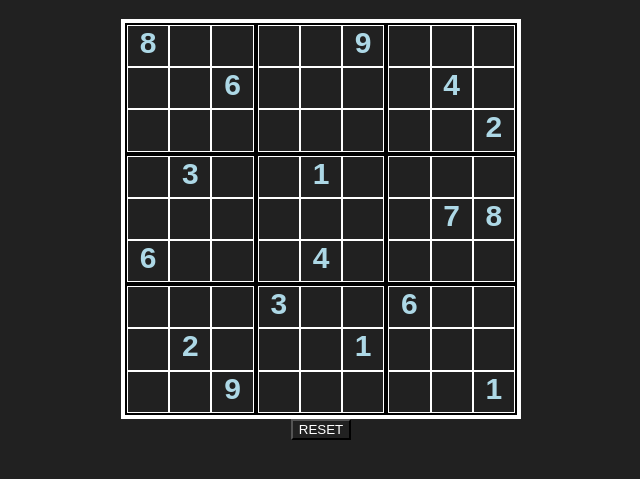
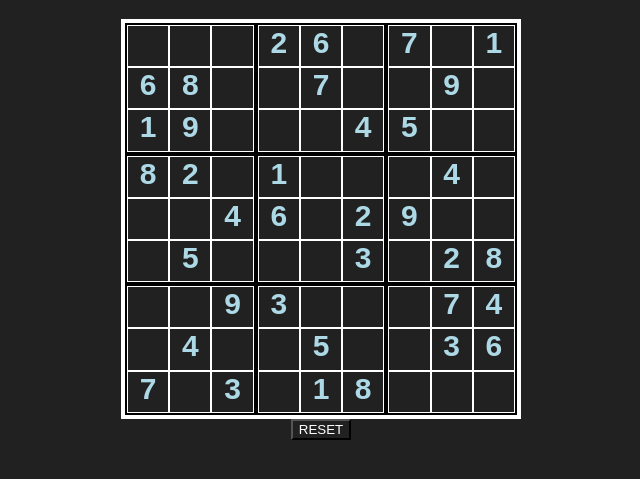
Before and after one commit to Gaurav-maxcode/Sudoku-Project-3rdsem, a plain HTML site: page Index.html in a window 1280 px wide. Shown: the part 69-548 px from the top of the page, without its empty margins (319-959 px from the left). Drawn offline with Linux system fonts and the light colour scheme; some packages are replaced by stand-ins of ours; a script that the page names is missing.

Commit message:
re-entering preset inputs

```diff
--- a/Index.html
+++ b/Index.html
@@ -15,15 +15,14 @@
         <!-- BOX 1 -->
         <div class="box" id="box_1_1">
           <div class="smallbox" id="smallbox_1_1">
-            <div class="setInput">8</div>
-            <!-- <input
+            <input
               type="text"
               class="input-number"
               id="cell_1_1"
               maxlength="1"
               inputmode="numeric"
               pattern="[1-9]"
-            /> -->
+            />
           </div>
           <div class="smallbox" id="smallbox_1_2">
             <input
@@ -47,56 +46,59 @@
           </div>
 
           <div class="smallbox" id="smallbox_2_1">
-            <input
+            <div class="setInput">6</div>
+            <!-- <input
               type="text"
               class="input-number"
               id="cell_2_1"
               maxlength="1"
               inputmode="numeric"
               pattern="[1-9]"
-            />
+            /> -->
           </div>
           <div class="smallbox" id="smallbox_2_2">
-            <input
+            <div class="setInput">8</div>
+            <!-- <input
               type="text"
               class="input-number"
               id="cell_2_2"
               maxlength="1"
               inputmode="numeric"
               pattern="[1-9]"
-            />
+            /> -->
           </div>
           <div class="smallbox" id="smallbox_2_3">
-            <div class="setInput">6</div>
-            <!-- <input
+            <input
               type="text"
               class="input-number"
               id="cell_2_3"
               maxlength="1"
               inputmode="numeric"
               pattern="[1-9]"
-            /> -->
+            />
           </div>
 
           <div class="smallbox" id="smallbox_3_1">
-            <input
+            <div class="setInput">1</div>
+            <!-- <input
               type="text"
               class="input-number"
               id="cell_3_1"
               maxlength="1"
               inputmode="numeric"
               pattern="[1-9]"
-            />
+            /> -->
           </div>
           <div class="smallbox" id="smallbox_3_2">
-            <input
+            <div class="setInput">9</div>
+            <!-- <input
               type="text"
               class="input-number"
               id="cell_3_2"
               maxlength="1"
               inputmode="numeric"
               pattern="[1-9]"
-            />
+            /> -->
           </div>
           <div class="smallbox" id="smallbox_3_3">
             <input
@@ -113,35 +115,36 @@
         <!-- BOX 2 -->
         <div class="box" id="box_1_2">
           <div class="smallbox" id="smallbox_1_4">
-            <input
+            <div class="setInput">2</div>
+            <!-- <input
               type="text"
               class="input-number"
               id="cell_1_4"
               maxlength="1"
               inputmode="numeric"
               pattern="[1-9]"
-            />
+            /> -->
           </div>
           <div class="smallbox" id="smallbox_1_5">
-            <input
+            <div class="setInput">6</div>
+            <!-- <input
               type="text"
               class="input-number"
               id="cell_1_5"
               maxlength="1"
               inputmode="numeric"
               pattern="[1-9]"
-            />
+            /> -->
           </div>
           <div class="smallbox" id="smallbox_1_6">
-            <div class="setInput">9</div>
-            <!-- <input
+            <input
               type="text"
               class="input-number"
               id="cell_1_6"
               maxlength="1"
               inputmode="numeric"
               pattern="[1-9]"
-            /> -->
+            />
           </div>
 
           <div class="smallbox" id="smallbox_2_4">
@@ -155,14 +158,15 @@
             />
           </div>
           <div class="smallbox" id="smallbox_2_5">
-            <input
+            <div class="setInput">7</div>
+            <!-- <input
               type="text"
               class="input-number"
               id="cell_2_5"
               maxlength="1"
               inputmode="numeric"
               pattern="[1-9]"
-            />
+            /> -->
           </div>
           <div class="smallbox" id="smallbox_2_6">
             <input
@@ -196,28 +200,30 @@
             />
           </div>
           <div class="smallbox" id="smallbox_3_6">
-            <input
+            <div class="setInput">4</div>
+            <!-- <input
               type="text"
               class="input-number"
               id="cell_3_6"
               maxlength="1"
               inputmode="numeric"
               pattern="[1-9]"
-            />
+            /> -->
           </div>
         </div>
 
         <!-- BOX 3 -->
         <div class="box" id="box_1_3">
           <div class="smallbox" id="smallbox_1_7">
-            <input
+            <div class="setInput">7</div>
+            <!-- <input
               type="text"
               class="input-number"
               id="cell_1_7"
               maxlength="1"
               inputmode="numeric"
               pattern="[1-9]"
-            />
+            /> -->
           </div>
           <div class="smallbox" id="smallbox_1_8">
             <input
@@ -230,14 +236,15 @@
             />
           </div>
           <div class="smallbox" id="smallbox_1_9">
-            <input
+            <div class="setInput">1</div>
+            <!-- <input
               type="text"
               class="input-number"
               id="cell_1_9"
               maxlength="1"
               inputmode="numeric"
               pattern="[1-9]"
-            />
+            /> -->
           </div>
 
           <div class="smallbox" id="smallbox_2_7">
@@ -251,7 +258,7 @@
             />
           </div>
           <div class="smallbox" id="smallbox_2_8">
-            <div class="setInput">4</div>
+            <div class="setInput">9</div>
             <!-- <input
               type="text"
               class="input-number"
@@ -273,14 +280,15 @@
           </div>
 
           <div class="smallbox" id="smallbox_3_7">
-            <input
+            <div class="setInput">5</div>
+            <!-- <input
               type="text"
               class="input-number"
               id="cell_3_7"
               maxlength="1"
               inputmode="numeric"
               pattern="[1-9]"
-            />
+            /> -->
           </div>
           <div class="smallbox" id="smallbox_3_8">
             <input
@@ -293,32 +301,32 @@
             />
           </div>
           <div class="smallbox" id="smallbox_3_9">
-            <div class="setInput">2</div>
-            <!-- <input
+            <input
               type="text"
               class="input-number"
               id="cell_3_9"
               maxlength="1"
               inputmode="numeric"
               pattern="[1-9]"
-            /> -->
+            />
           </div>
         </div>
 
         <!-- BOX 4 -->
         <div class="box" id="box_2_1">
           <div class="smallbox" id="smallbox_4_1">
-            <input
+            <div class="setInput">8</div>
+            <!-- <input
               type="text"
               class="input-number"
               id="cell_4_1"
               maxlength="1"
               inputmode="numeric"
               pattern="[1-9]"
-            />
+            /> -->
           </div>
           <div class="smallbox" id="smallbox_4_2">
-            <div class="setInput">3</div>
+            <div class="setInput">2</div>
             <!-- <input
               type="text"
               class="input-number"
@@ -360,36 +368,37 @@
             />
           </div>
           <div class="smallbox" id="smallbox_5_3">
-            <input
+            <div class="setInput">4</div>
+            <!-- <input
               type="text"
               class="input-number"
               id="cell_5_3"
               maxlength="1"
               inputmode="numeric"
               pattern="[1-9]"
-            />
+            /> -->
           </div>
 
           <div class="smallbox" id="smallbox_6_1">
-            <div class="setInput">6</div>
-            <!-- <input
+            <input
               type="text"
               class="input-number"
               id="cell_6_1"
               maxlength="1"
               inputmode="numeric"
               pattern="[1-9]"
-            /> -->
+            />
           </div>
           <div class="smallbox" id="smallbox_6_2">
-            <input
+            <div class="setInput">5</div>
+            <!-- <input
               type="text"
               class="input-number"
               id="cell_6_2"
               maxlength="1"
               inputmode="numeric"
               pattern="[1-9]"
-            />
+            /> -->
           </div>
           <div class="smallbox" id="smallbox_6_3">
             <input
@@ -406,25 +415,25 @@
         <!-- BOX 5 -->
         <div class="box" id="box_2_2">
           <div class="smallbox" id="smallbox_4_4">
-            <input
+            <div class="setInput">1</div>
+            <!-- <input
               type="text"
               class="input-number"
               id="cell_4_4"
               maxlength="1"
               inputmode="numeric"
               pattern="[1-9]"
-            />
+            /> -->
           </div>
           <div class="smallbox" id="smallbox_4_5">
-            <div class="setInput">1</div>
-            <!-- <input
+            <input
               type="text"
               class="input-number"
               id="cell_4_5"
               maxlength="1"
               inputmode="numeric"
               pattern="[1-9]"
-            /> -->
+            />
           </div>
           <div class="smallbox" id="smallbox_4_6">
             <input
@@ -438,14 +447,15 @@
           </div>
 
           <div class="smallbox" id="smallbox_5_4">
-            <input
+            <div class="setInput">6</div>
+            <!-- <input
               type="text"
               class="input-number"
               id="cell_5_4"
               maxlength="1"
               inputmode="numeric"
               pattern="[1-9]"
-            />
+            /> -->
           </div>
           <div class="smallbox" id="smallbox_5_5">
             <input
@@ -458,14 +468,15 @@
             />
           </div>
           <div class="smallbox" id="smallbox_5_6">
-            <input
+            <div class="setInput">2</div>
+            <!-- <input
               type="text"
               class="input-number"
               id="cell_5_6"
               maxlength="1"
               inputmode="numeric"
               pattern="[1-9]"
-            />
+            /> -->
           </div>
 
           <div class="smallbox" id="smallbox_6_4">
@@ -479,25 +490,25 @@
             />
           </div>
           <div class="smallbox" id="smallbox_6_5">
-            <div class="setInput">4</div>
-            <!-- <input
+            <input
               type="text"
               class="input-number"
               id="cell_6_5"
               maxlength="1"
               inputmode="numeric"
               pattern="[1-9]"
-            /> -->
+            />
           </div>
           <div class="smallbox" id="smallbox_6_6">
-            <input
+            <div class="setInput">3</div>
+            <!-- <input
               type="text"
               class="input-number"
               id="cell_6_6"
               maxlength="1"
               inputmode="numeric"
               pattern="[1-9]"
-            />
+            /> -->
           </div>
         </div>
 
@@ -514,14 +525,15 @@
             />
           </div>
           <div class="smallbox" id="smallbox_4_8">
-            <input
+            <div class="setInput">4</div>
+            <!-- <input
               type="text"
               class="input-number"
               id="cell_4_8"
               maxlength="1"
               inputmode="numeric"
               pattern="[1-9]"
-            />
+            /> -->
           </div>
           <div class="smallbox" id="smallbox_4_9">
             <input
@@ -535,36 +547,35 @@
           </div>
 
           <div class="smallbox" id="smallbox_5_7">
-            <input
+            <div class="setInput">9</div>
+            <!-- <input
               type="text"
               class="input-number"
               id="cell_5_7"
               maxlength="1"
               inputmode="numeric"
               pattern="[1-9]"
-            />
+            /> -->
           </div>
           <div class="smallbox" id="smallbox_5_8">
-            <div class="setInput">7</div>
-            <!-- <input
+            <input
               type="text"
               class="input-number"
               id="cell_5_8"
               maxlength="1"
               inputmode="numeric"
               pattern="[1-9]"
-            /> -->
+            />
           </div>
           <div class="smallbox" id="smallbox_5_9">
-            <div class="setInput">8</div>
-            <!-- <input
+            <input
               type="text"
               class="input-number"
               id="cell_5_9"
               maxlength="1"
               inputmode="numeric"
               pattern="[1-9]"
-            /> -->
+            />
           </div>
 
           <div class="smallbox" id="smallbox_6_7">
@@ -578,24 +589,26 @@
             />
           </div>
           <div class="smallbox" id="smallbox_6_8">
-            <input
+            <div class="setInput">2</div>
+            <!-- <input
               type="text"
               class="input-number"
               id="cell_6_8"
               maxlength="1"
               inputmode="numeric"
               pattern="[1-9]"
-            />
+            /> -->
           </div>
           <div class="smallbox" id="smallbox_6_9">
-            <input
+            <div class="setInput">8</div>
+            <!-- <input
               type="text"
               class="input-number"
               id="cell_6_9"
               maxlength="1"
               inputmode="numeric"
               pattern="[1-9]"
-            />
+            /> -->
           </div>
         </div>
 
@@ -622,14 +635,15 @@
             />
           </div>
           <div class="smallbox" id="smallbox_7_3">
-            <input
+            <div class="setInput">9</div>
+            <!-- <input
               type="text"
               class="input-number"
               id="cell_7_3"
               maxlength="1"
               inputmode="numeric"
               pattern="[1-9]"
-            />
+            /> -->
           </div>
 
           <div class="smallbox" id="smallbox_8_1">
@@ -643,7 +657,7 @@
             />
           </div>
           <div class="smallbox" id="smallbox_8_2">
-            <div class="setInput">2</div>
+            <div class="setInput">4</div>
             <!-- <input
               type="text"
               class="input-number"
@@ -665,14 +679,15 @@
           </div>
 
           <div class="smallbox" id="smallbox_9_1">
-            <input
+            <div class="setInput">7</div>
+            <!-- <input
               type="text"
               class="input-number"
               id="cell_9_1"
               maxlength="1"
               inputmode="numeric"
               pattern="[1-9]"
-            />
+            /> -->
           </div>
           <div class="smallbox" id="smallbox_9_2">
             <input
@@ -685,7 +700,7 @@
             />
           </div>
           <div class="smallbox" id="smallbox_9_3">
-            <div class="setInput">9</div>
+            <div class="setInput">3</div>
             <!-- <input
               type="text"
               class="input-number"
@@ -742,25 +757,25 @@
             />
           </div>
           <div class="smallbox" id="smallbox_8_5">
-            <input
+            <div class="setInput">5</div>
+            <!-- <input
               type="text"
               class="input-number"
               id="cell_8_5"
               maxlength="1"
               inputmode="numeric"
               pattern="[1-9]"
-            />
+            /> -->
           </div>
           <div class="smallbox" id="smallbox_8_6">
-            <div class="setInput">1</div>
-            <!-- <input
+            <input
               type="text"
               class="input-number"
               id="cell_8_6"
               maxlength="1"
               inputmode="numeric"
               pattern="[1-9]"
-            /> -->
+            />
           </div>
 
           <div class="smallbox" id="smallbox_9_4">
@@ -774,59 +789,62 @@
             />
           </div>
           <div class="smallbox" id="smallbox_9_5">
-            <input
+            <div class="setInput">1</div>
+            <!-- <input
               type="text"
               class="input-number"
               id="cell_9_5"
               maxlength="1"
               inputmode="numeric"
               pattern="[1-9]"
-            />
+            /> -->
           </div>
           <div class="smallbox" id="smallbox_9_6">
-            <input
+            <div class="setInput">8</div>
+            <!-- <input
               type="text"
               class="input-number"
               id="cell_9_6"
               maxlength="1"
               inputmode="numeric"
               pattern="[1-9]"
-            />
+            /> -->
           </div>
         </div>
 
         <!-- BOX 9 -->
         <div class="box" id="box_3_3">
           <div class="smallbox" id="smallbox_7_7">
-            <div class="setInput">6</div>
-            <!-- <input
+            <input
               type="text"
               class="input-number"
               id="cell_7_7"
               maxlength="1"
               inputmode="numeric"
               pattern="[1-9]"
-            /> -->
+            />
           </div>
           <div class="smallbox" id="smallbox_7_8">
-            <input
+            <div class="setInput">7</div>
+            <!-- <input
               type="text"
               class="input-number"
               id="cell_7_8"
               maxlength="1"
               inputmode="numeric"
               pattern="[1-9]"
-            />
+            /> -->
           </div>
           <div class="smallbox" id="smallbox_7_9">
-            <input
+            <div class="setInput">4</div>
+            <!-- <input
               type="text"
               class="input-number"
               id="cell_7_9"
               maxlength="1"
               inputmode="numeric"
               pattern="[1-9]"
-            />
+            /> -->
           </div>
 
           <div class="smallbox" id="smallbox_8_7">
@@ -840,24 +858,26 @@
             />
           </div>
           <div class="smallbox" id="smallbox_8_8">
-            <input
+            <div class="setInput">3</div>
+            <!-- <input
               type="text"
               class="input-number"
               id="cell_8_8"
               maxlength="1"
               inputmode="numeric"
               pattern="[1-9]"
-            />
+            /> -->
           </div>
           <div class="smallbox" id="smallbox_8_9">
-            <input
+            <div class="setInput">6</div>
+            <!-- <input
               type="text"
               class="input-number"
               id="cell_8_9"
               maxlength="1"
               inputmode="numeric"
               pattern="[1-9]"
-            />
+            /> -->
           </div>
 
           <div class="smallbox" id="smallbox_9_7">
@@ -881,15 +901,14 @@
             />
           </div>
           <div class="smallbox" id="smallbox_9_9">
-            <div class="setInput">1</div>
-            <!-- <input
+            <input
               type="text"
               class="input-number"
               id="cell_9_9"
               maxlength="1"
               inputmode="numeric"
               pattern="[1-9]"
-            /> -->
+            />
           </div>
         </div>
       </div>
```
Also changed, not shown: script.js (+36 -9 lines).
